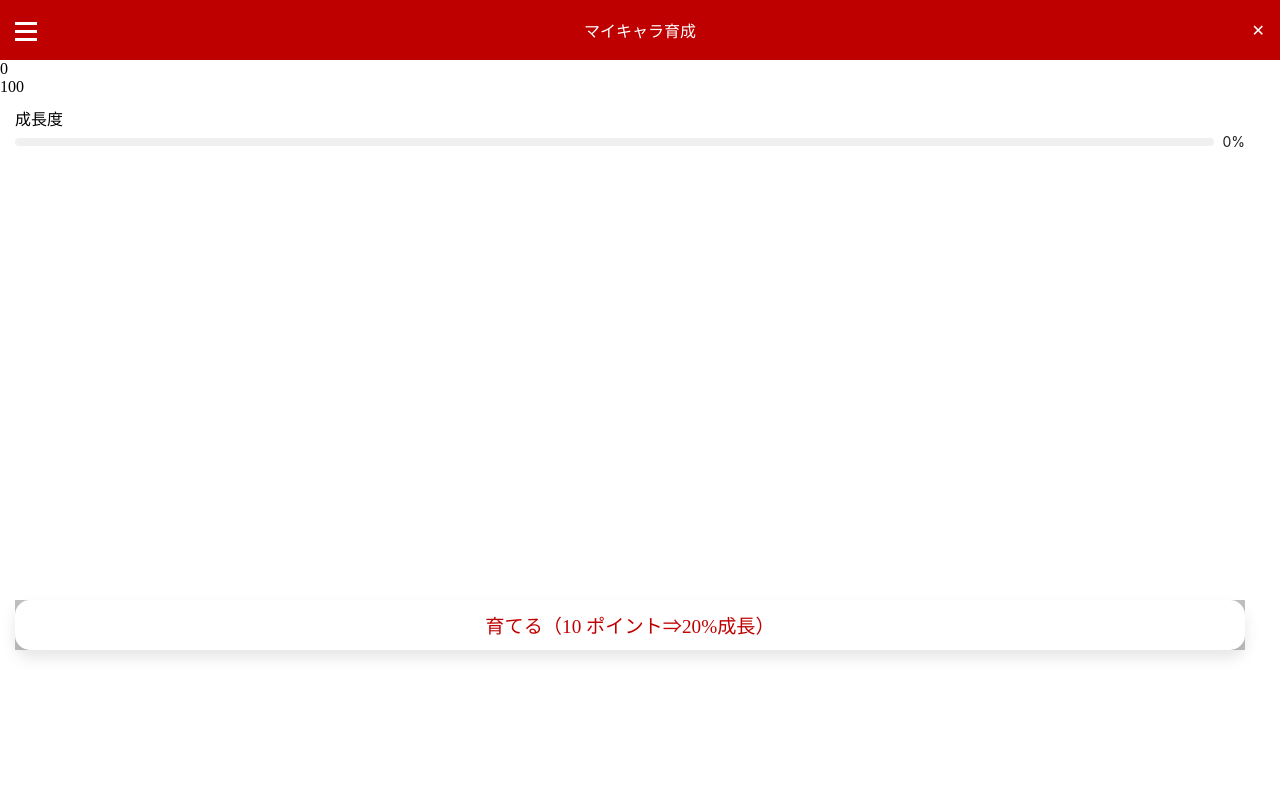
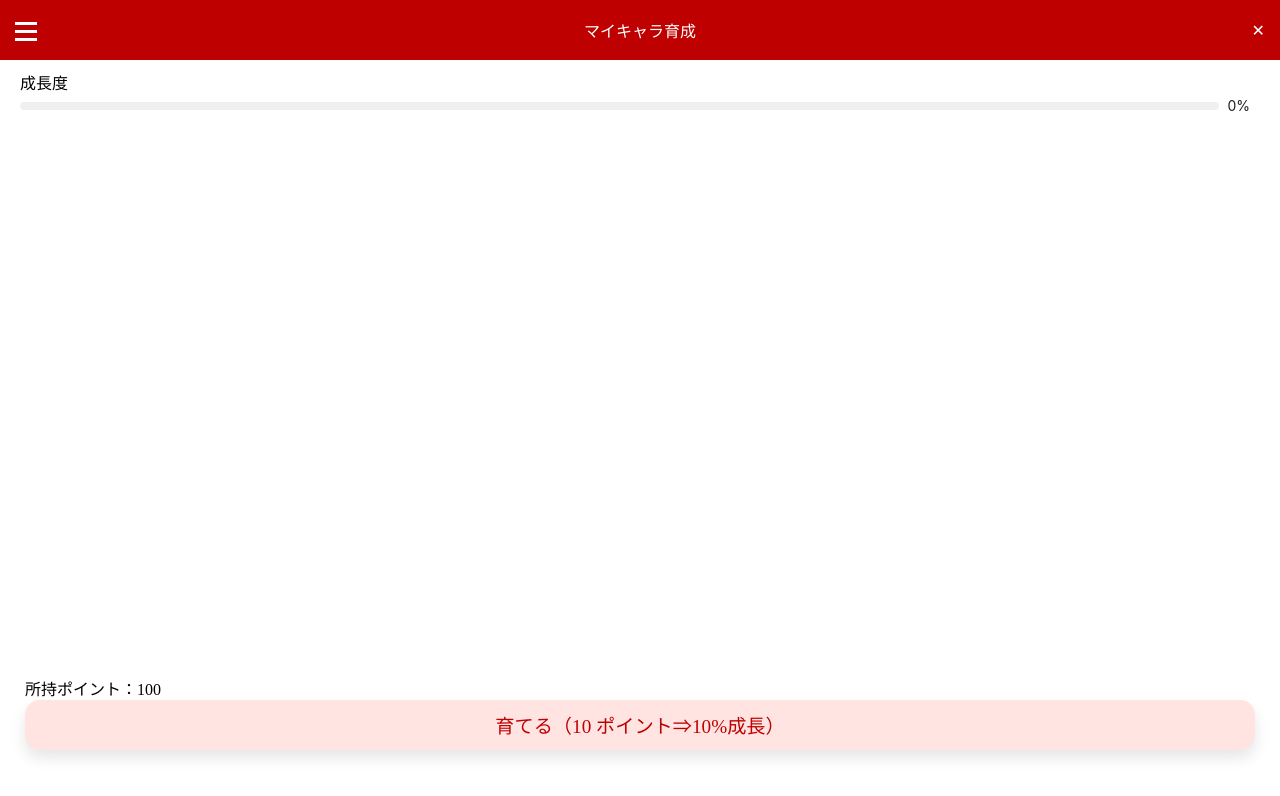
Before and after one commit to KakinokiKanta/rakuten_sintern, a Next.js app: page /character in a window 1280 px wide. Shown: the top 796 px of the page. Built offline with nearby package versions, Linux system fonts and the light colour scheme.

Commit message:
UI調整

```diff
--- a/src/pages/character/index.jsx
+++ b/src/pages/character/index.jsx
@@ -1,4 +1,3 @@
-import { useState } from 'react';
 import { Progress, Space } from 'antd';
 import { useRouter } from "next/router";
 import { styled } from "styled-components";
@@ -16,10 +15,10 @@ const Button1 = styled.div`
   display: flex;
   text-align: center;
   font-size: 1.2rem; // フォントサイズを調整
-  color: #bf0000; // 文字色を #bf0000 に変更
+  color: #bf0000; // 文字色
   align-items: center;
   justify-content: center;
-  background-color: #fff; // 背景色を白に変更
+  background-color: #ffe4e1; // 背景色を白に変更
   cursor: pointer;
   border-radius: 15px; // 角を丸くする
   box-shadow: 0 8px 15px rgba(0, 0, 0, 0.1); // 影を追加
@@ -39,10 +38,10 @@ const Button2 = styled.div`
   display: flex;
   text-align: center;
   font-size: 1.2rem; // フォントサイズを調整
-  color: #0068b7; // 文字色を #bf0000 に変更
+  color: #0068b7; // 文字色
   align-items: center;
   justify-content: center;
-  background-color: #fff; // 背景色を白に変更
+  background-color: #e0ffff; // 背景色を白に変更
   cursor: pointer;
   border-radius: 15px; // 角を丸くする
   box-shadow: 0 8px 15px rgba(0, 0, 0, 0.1); // 影を追加
@@ -62,7 +61,7 @@ const CharacterGrowing = () => {
     const {height, width} = useGetWindowSize(); // 画面のサイズ
     const [points, setPoints] = useAtom(pointAtom); // 所持ポイント
     const use_point = 10; // 1プッシュで消費するポイント
-    var plus_growth = 20; // 1プッシュで成長するパーセント
+    var plus_growth = 10; // 1プッシュで成長するパーセント
     const [growth, setGrowth] = useAtom(growthAtom ) // 成長度
 
     // 戻るボタンを押した時に前画面に戻る関数
@@ -103,20 +102,25 @@ const CharacterGrowing = () => {
       });
     };
 
+    // 戻り値
     return (
       <>
-            <Header title="マイキャラ育成" onExit={handleExit} />
-            <p> {growth} </p>
-            <p> {points} </p>
-            <div style={{ background: "white", position: "relative", left:"15px", top:"10px", width: width-50, height: 50}}>
+          <Header title="マイキャラ育成" onExit={handleExit}/>
+          <div style={{position: "relative", left:20, top:10, width: width-50, height: 50, z_index: 100}}>
               <p> 成長度 </p>
               <Progress id="progress" percent={growth} status="active" strokeColor={{ from: '#108ee9', to: '#87d068' }} />
           </div>
-            <div id="Div_Grow" align="center" style={{ background: "silver", position: "absolute", left: 15, top: height-200, width: width-50, height: 50, visibility: "visible"}}>
+
+          <div style={{position: "absolute", left: 25, bottom: 100, width: width-50}} >
+              <div align="left">
+                  <p> 所持ポイント：{points} </p>
+              </div>
+              <div id="Div_Grow" align="center" style={{position: "absolute", width: width-50, height: 50, visibility: "visible"}}>
                   <Button1 id="Btn_Grow" onClick={increase}>育てる（{use_point} ポイント⇒{plus_growth}%成長）</Button1>
               </div>
-            <div id="Div_PoinGet" align="center" style={{ background: "silver", position: "absolute", left: 15, top: height-200, width: width-50, height: 50, visibility: "hidden"}} >
+              <div id="Div_PoinGet" align="center" style={{position: "absolute", width: width-50, height: 50, visibility: "hidden"}} >
                   <Button2 onClick={change_point}>成長度100%でポイントゲット！</Button2>
+              </div>
           </div>
       </>
     );
```
Lines whose indentation alone changed are shown as unchanged.
